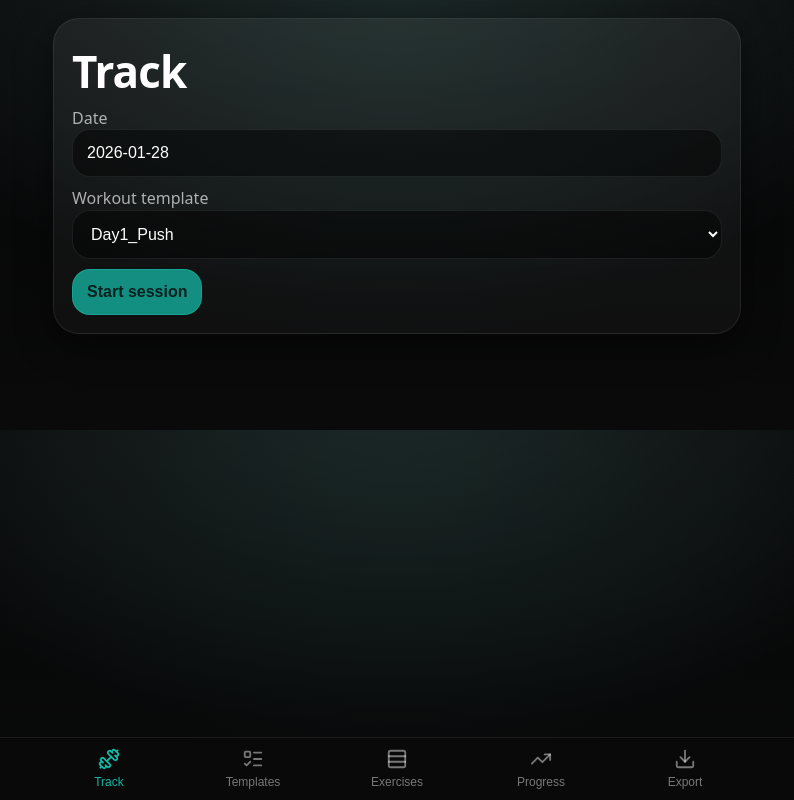
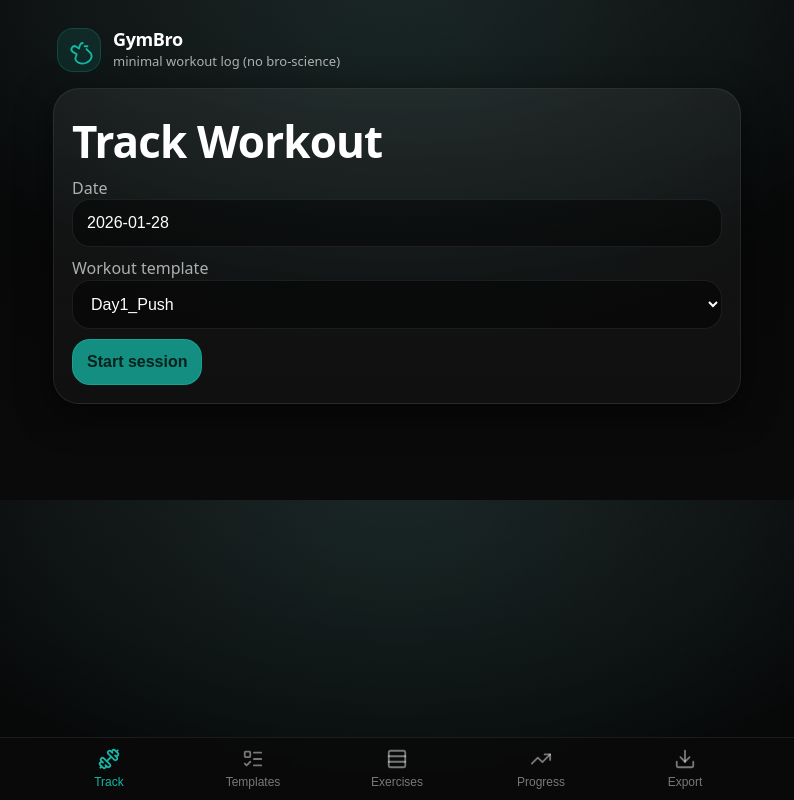
Before and after one commit to hal9000thebot/lab, a React (Vite) app: page / in a window 1280 px wide. Shown: the whole page, without its empty margins (243-1037 px from the left). Built offline with nearby package versions, Linux system fonts and the light colour scheme.

Commit message:
Add GymBro logo header on Track screen

```diff
--- a/src/App.css
+++ b/src/App.css
@@ -39,6 +39,38 @@ a { color: inherit; }
   margin: 0 auto;
   padding: 18px 16px;
   padding-bottom: 96px;
+}
+
+.appTop {
+  display: flex;
+  align-items: center;
+  gap: 12px;
+  padding: 10px 4px 2px;
+}
+
+.appTopMark {
+  width: 44px;
+  height: 44px;
+  border-radius: 16px;
+  background: rgba(20,184,166,0.12);
+  border: 1px solid rgba(20,184,166,0.22);
+  color: var(--accent);
+  display: grid;
+  place-items: center;
+}
+
+.appTopText { display: grid; gap: 2px; }
+
+.appName {
+  font-weight: 800;
+  letter-spacing: -0.02em;
+  font-size: 18px;
+  line-height: 1.1;
+}
+
+.appTag {
+  font-size: 13px;
+  color: var(--muted);
 }
 
 h1 {
--- a/src/App.tsx
+++ b/src/App.tsx
@@ -1,5 +1,6 @@
 import { useMemo, useRef, useState } from 'react';
 import './App.css';
+import { GymBroLogo } from './GymBroLogo';
 import type { SessionExerciseEntry, SetEntry, WorkoutSession, WorkoutTemplate } from './models';
 import { exportJson, exportSessionsCsv } from './export';
 import { ProgressView } from './ProgressView';
@@ -151,8 +152,18 @@ function App() {
 
     return (
       <div className="grid" style={{ gap: 14 }}>
+        <div className="appTop">
+          <div className="appTopMark" aria-hidden="true">
+            <GymBroLogo size={30} />
+          </div>
+          <div className="appTopText">
+            <div className="appName">GymBro</div>
+            <div className="appTag">minimal workout log (no bro-science)</div>
+          </div>
+        </div>
+
         <div className="card">
-          <h1>Track</h1>
+          <h1>Track Workout</h1>
           <div className="grid" style={{ gap: 10 }}>
             <div>
               <div className="muted">Date</div>
--- /dev/null
+++ b/src/GymBroLogo.tsx
@@ -0,0 +1,30 @@
+export function GymBroLogo({ size = 28 }: { size?: number }) {
+  // Minimal “ironic gym bro” bicep mark (simple stroke icon).
+  // We keep it as inline SVG so it inherits CSS `color`.
+  return (
+    <svg
+      width={size}
+      height={size}
+      viewBox="0 0 64 64"
+      fill="none"
+      xmlns="http://www.w3.org/2000/svg"
+      aria-hidden="true"
+    >
+      {/* bicep outline */}
+      <path
+        d="M40 17c-3 0-5 2-6 5l-2 7-6-4c-3-2-7-1-9 2-2 3-1 7 2 9l8 5-2 6c-2 5 1 10 6 12 9 4 19 1 25-6 4-5 4-12-1-16l-7-7"
+        stroke="currentColor"
+        strokeWidth="4"
+        strokeLinecap="round"
+        strokeLinejoin="round"
+      />
+      {/* tiny "wink" cut to make it a bit ironic */}
+      <path
+        d="M44 24h6"
+        stroke="currentColor"
+        strokeWidth="4"
+        strokeLinecap="round"
+      />
+    </svg>
+  );
+}
```
